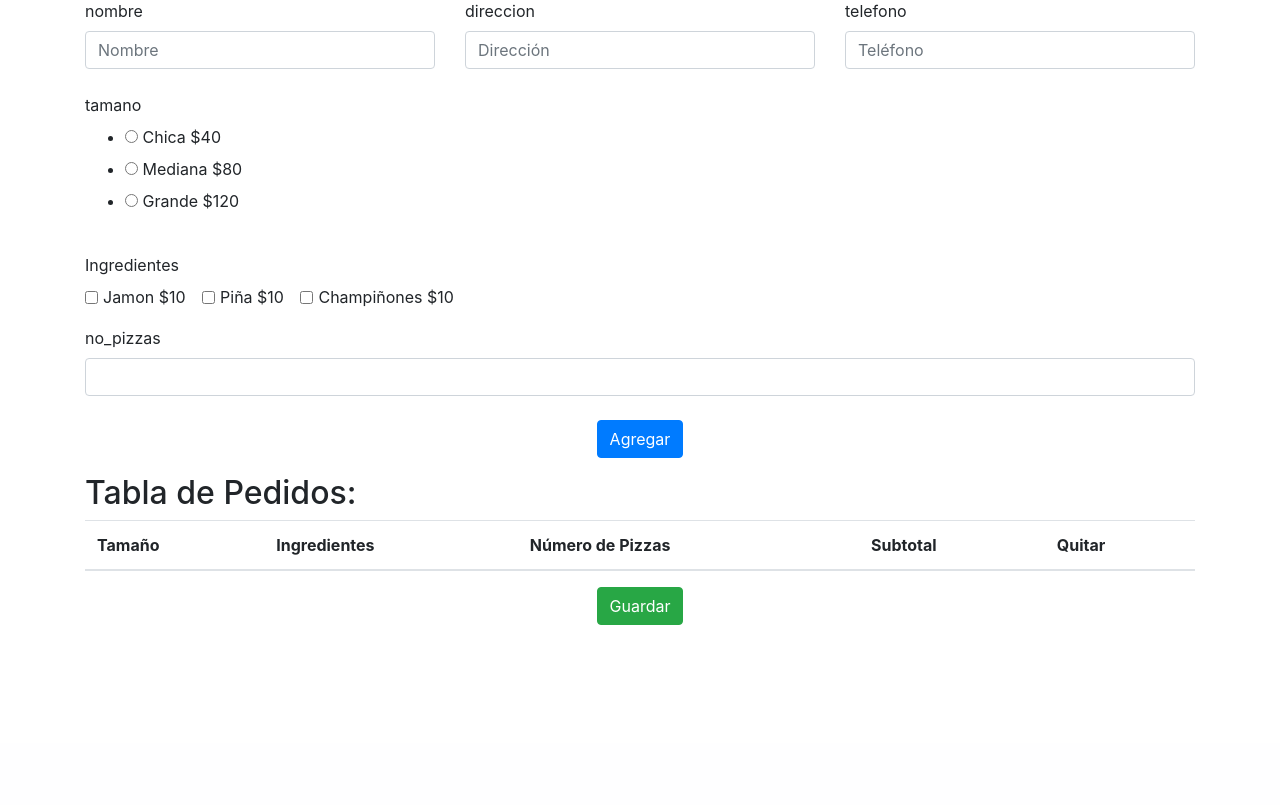
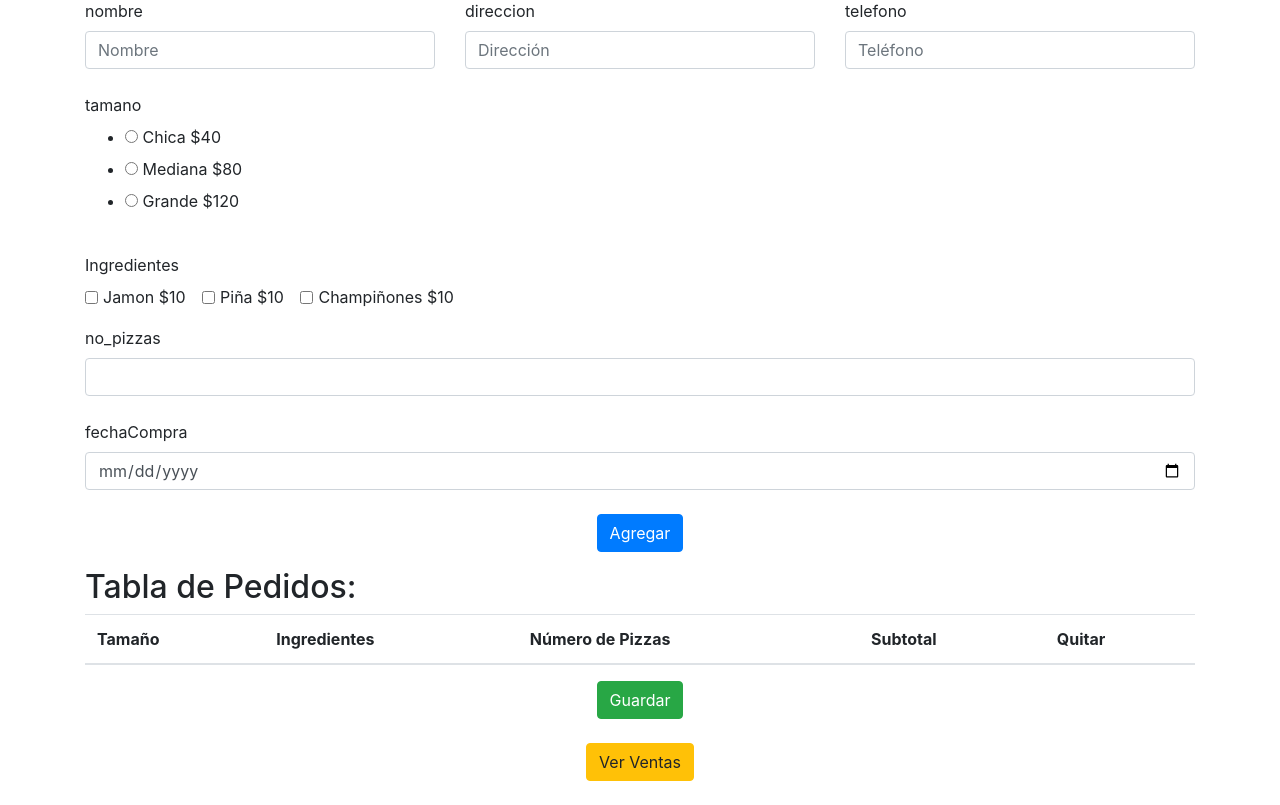
Before and after one commit to IDGS-803-21000008/PRACTICAS_BD_IDGS803, a Flask app: page /pedidos in a window 1280 px wide. Shown: the part 57-862 px from the top of the page. Before the commit the page ends 682 px from the top, so only its background shows below. Run offline with Flask 3, Linux system fonts and the light colour scheme; lists and menus that the app fills with data are empty; some libraries are stand-ins or nearby versions.

Commit message:
DAFR 12/03/2023 proyecto pizzeria

```diff
--- a/forms.py
+++ b/forms.py
@@ -1,5 +1,5 @@
 from wtforms import Form
-from wtforms import StringField, SelectField, RadioField, EmailField, IntegerField, SelectMultipleField
+from wtforms import StringField, SelectField, RadioField, EmailField, IntegerField, SelectMultipleField, DateField
 from wtforms import validators
 
 class Empleado(Form):
@@ -68,3 +68,4 @@ class PedidoForm(Form):
         validators.DataRequired(message='El campo es requerido.'),
         validators.number_range(min=1, message='Ingresa una cantidad válida.')
     ])
+    fechaCompra = DateField('fechaCompra', format='%Y-%m-%d', validators=[validators.DataRequired(message='El campo es requerido.')])
--- a/main.py
+++ b/main.py
@@ -1,4 +1,4 @@
-from flask import Flask, render_template, request, redirect, flash
+from flask import Flask, render_template, request, redirect, flash, session
 from flask_wtf.csrf import CSRFProtect
 import forms
 from config import DevelopmentConfig
@@ -99,43 +99,64 @@ def modificar():
 
 @app.route("/pedidos", methods=["GET", "POST"])
 def agregar_pedido():
-    pedido_form = forms.PedidoForm()
+    if 'nombre' not in session:
+        session['nombre'] = ''
+    if 'direccion' not in session:
+        session['direccion'] = ''
+    if 'telefono' not in session:
+        session['telefono'] = ''
+    if 'fechaCompra' not in session:
+        session['fechaCompra'] = ''
+
+    #-------------------
     if request.method == "POST":
+        #pedido_form = forms.PedidoForm()
+        pedido_form = forms.PedidoForm(request.form)
+        if pedido_form.validate():
 
-        nombre = request.form['nombre']
-        direccion = request.form['direccion']
-        telefono = request.form['telefono']
-        tamano = request.form['tamano']
-        ingredientes = ', '.join(request.form.getlist('ingredientes'))
-        no_pizzas = int(request.form['no_pizzas'])
+            nombre = request.form['nombre']
+            direccion = request.form['direccion']
+            telefono = request.form['telefono']
+            tamano = request.form['tamano']
+            ingredientes = ', '.join(request.form.getlist('ingredientes'))
+            no_pizzas = int(request.form['no_pizzas'])
+            fechaCompra = str(request.form['fechaCompra'])
 
-        costo_por_ingredientes = len(request.form.getlist('ingredientes')) * 10
+            costo_por_ingredientes = len(request.form.getlist('ingredientes')) * 10
 
-        if tamano == 'chica':
-            subtotal = no_pizzas * 40 + costo_por_ingredientes
-        elif tamano == 'mediana':
-            subtotal = no_pizzas * 80 + costo_por_ingredientes
-        else:
-            subtotal = no_pizzas * 120 + costo_por_ingredientes
+            if tamano == 'chica':
+                subtotal = no_pizzas * 40 + (costo_por_ingredientes * no_pizzas)
+            elif tamano == 'mediana':
+                subtotal = no_pizzas * 80 + (costo_por_ingredientes * no_pizzas)
+            else:
+                subtotal = no_pizzas * 120 + (costo_por_ingredientes * no_pizzas)
 
-        idsugerido = len(pedidos) + 1
-        while idsugerido in [pedido['id'] for pedido in pedidos]:
-            idsugerido += 1
+            idsugerido = len(pedidos) + 1
+            while idsugerido in [pedido['id'] for pedido in pedidos]:
+                idsugerido += 1
 
-        pedidos.append({
-            'id': idsugerido,
-            'nombre': nombre,
-            'direccion': direccion,
-            'telefono': telefono,
-            'tamano': tamano,
-            'ingredientes': ingredientes,
-            'no_pizzas': no_pizzas,
-            'subtotal': subtotal
-        })
+            pedidos.append({
+                'id': idsugerido,
+                'nombre': nombre,
+                'direccion': direccion,
+                'telefono': telefono,
+                'tamano': tamano,
+                'ingredientes': ingredientes,
+                'no_pizzas': no_pizzas,
+                'subtotal': subtotal,
+                'fechaCompra':fechaCompra
+            })
 
-        return redirect("/pedidos")
+            return redirect("/pedidos")
     else:
-        return render_template("pizzas.html", form=pedido_form, pedidos1=pedidos)
+        nombre = session.get('nombre', '')
+        direccion = session.get('direccion', '')
+        telefono = session.get('telefono', '')
+        fechaCompra = session.get('fechaCompra', '')
+
+        pedido_form = forms.PedidoForm(nombre=nombre, direccion=direccion, telefono=telefono, fechaCompra=fechaCompra)
+
+    return render_template("pizzas.html", form=pedido_form, pedidos1=pedidos)
 
 @app.route("/quitar_pedido", methods=["POST"])
 def quitar_pedido():
@@ -167,7 +188,8 @@ def confirmar_pedido():
             telefono = p['telefono'],
             tamano = p['tamano'],
             ingredientes = p['ingredientes'],
-            no_pizzas = p['no_pizzas']
+            no_pizzas = p['no_pizzas'],
+            fechaCompra = p['fechaCompra']
             )
             db.session.add(ped)
             db.session.commit()
@@ -175,7 +197,8 @@ def confirmar_pedido():
         total_venta = sum(pedido['subtotal'] for pedido in pedidos)
         venta = Venta(
             nombre = pedidos[0]['nombre'],
-            total = total_venta
+            total = total_venta,
+            fechaVenta = pedidos[0]['fechaCompra']
         )
         db.session.add(venta)
         db.session.commit()
@@ -183,6 +206,7 @@ def confirmar_pedido():
         return redirect("/ventas")
     else:
         return redirect("/pedidos")
+
 
 @app.route("/ventas", methods=["GET", "POST"])
 def mostrar_ventas():
@@ -194,17 +218,22 @@ def mostrar_ventas():
         mes_seleccionado = request.form.get('mes')
 
         if dia_seleccionado:
-            fecha_dia = datetime.strptime(dia_seleccionado, '%Y-%m-%d').date()
-            ventas = Venta.query.filter(func.date(Venta.fechaVenta) == fecha_dia).all()
+            # Convertir el día seleccionado a su número correspondiente
+            dia_numero = int(dia_seleccionado) + 1
+            # Consultar las ventas para el día seleccionado
+            ventas = Venta.query.filter(func.DAYOFWEEK(Venta.fechaVenta) == dia_numero).all()
         elif mes_seleccionado:
             mes_numero = int(mes_seleccionado)
+            # Consultar las ventas para el mes seleccionado
             ventas = Venta.query.filter(func.extract('month', Venta.fechaVenta) == mes_numero).all()
         else:
+            # Si no se selecciona un día ni un mes, obtener todas las ventas
             ventas = Venta.query.all()
 
         total_ventas = sum(venta.total for venta in ventas)
 
     return render_template("ventas.html", ventas=ventas, total_ventas=total_ventas)
+
 
 if __name__ == "__main__":
     crsf.init_app(app)
--- a/models.py
+++ b/models.py
@@ -18,7 +18,7 @@ class Pedido(db.Model):
     nombre = db.Column(db.String(50))
     direccion = db.Column(db.String(50))
     telefono = db.Column(db.String(50))
-    fechaCompra = db.Column(db.DateTime, default = datetime.datetime.now)
+    fechaCompra = db.Column(db.DateTime)
     tamano = db.Column(db.String(50))
     ingredientes = db.Column(db.String(50))
     no_pizzas = db.Column(db.Integer)
@@ -28,4 +28,5 @@ class Venta(db.Model):
     id = db.Column(db.Integer, primary_key=True)
     nombre = db.Column(db.String(50))
     total = db.Column(db.Integer)
-    fechaVenta = db.Column(db.DateTime, default = datetime.datetime.now)
+    fechaVenta = db.Column(db.DateTime)
+    diaSemana = db.Column(db.String(20))
--- a/templates/pizzas.html
+++ b/templates/pizzas.html
@@ -46,6 +46,11 @@ import render_field %}
         <div class="row mb-3">
           <div class="col-md-12">
             {{ render_field(form.no_pizzas, class="form-control") }}
+          </div>
+        </div>
+        <div class="row mb-3">
+          <div class="col-md-12">
+            {{ render_field(form.fechaCompra, class="form-control") }}
           </div>
         </div>
         <input type="hidden" name="csrf_token" value="{{ csrf_token() }}" />
@@ -116,6 +121,9 @@ import render_field %}
         <button type="submit" class="btn btn-success">Guardar</button>
       </form>
     </div>
+    <div class="col-md-8 text-center mb-4">
+      <a href="ventas" class="btn btn-warning">Ver Ventas</a>
+    </div>
   </div>
 </div>
 {% endblock %}
```
Also changed, not shown: templates/ventas.html (+12 -3 lines).
